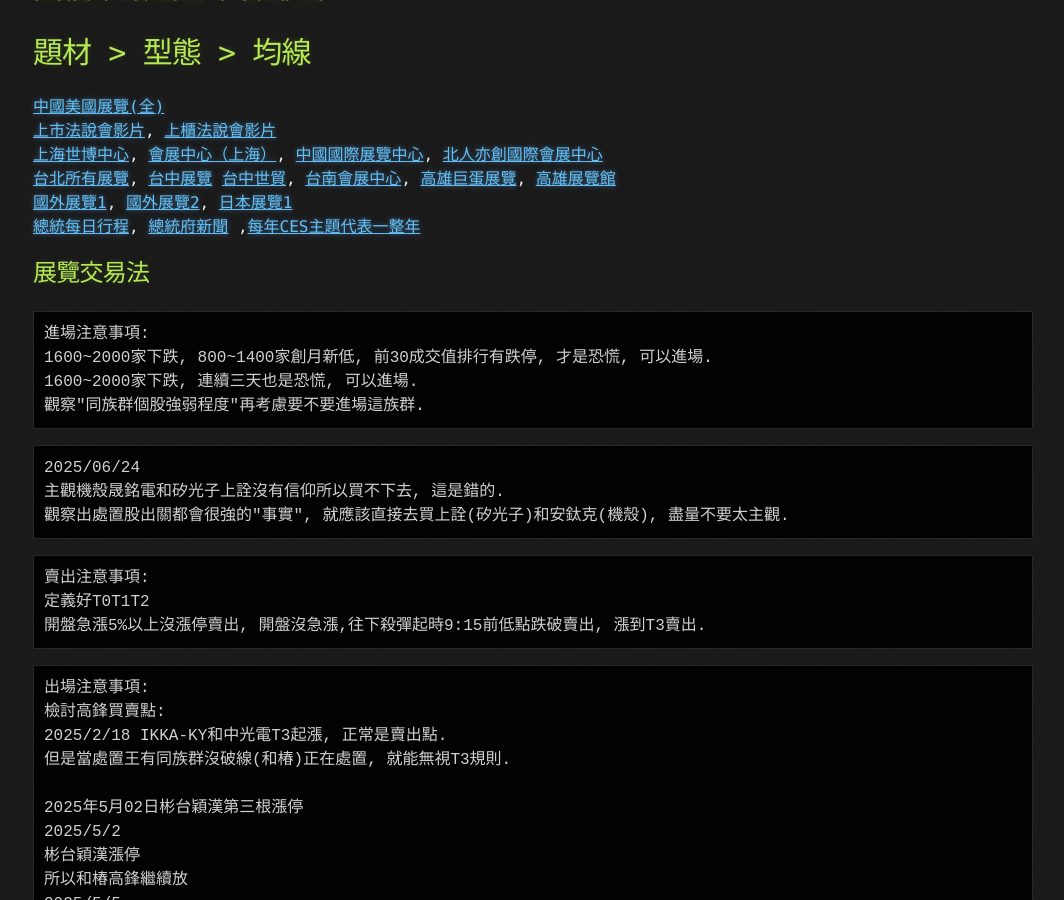
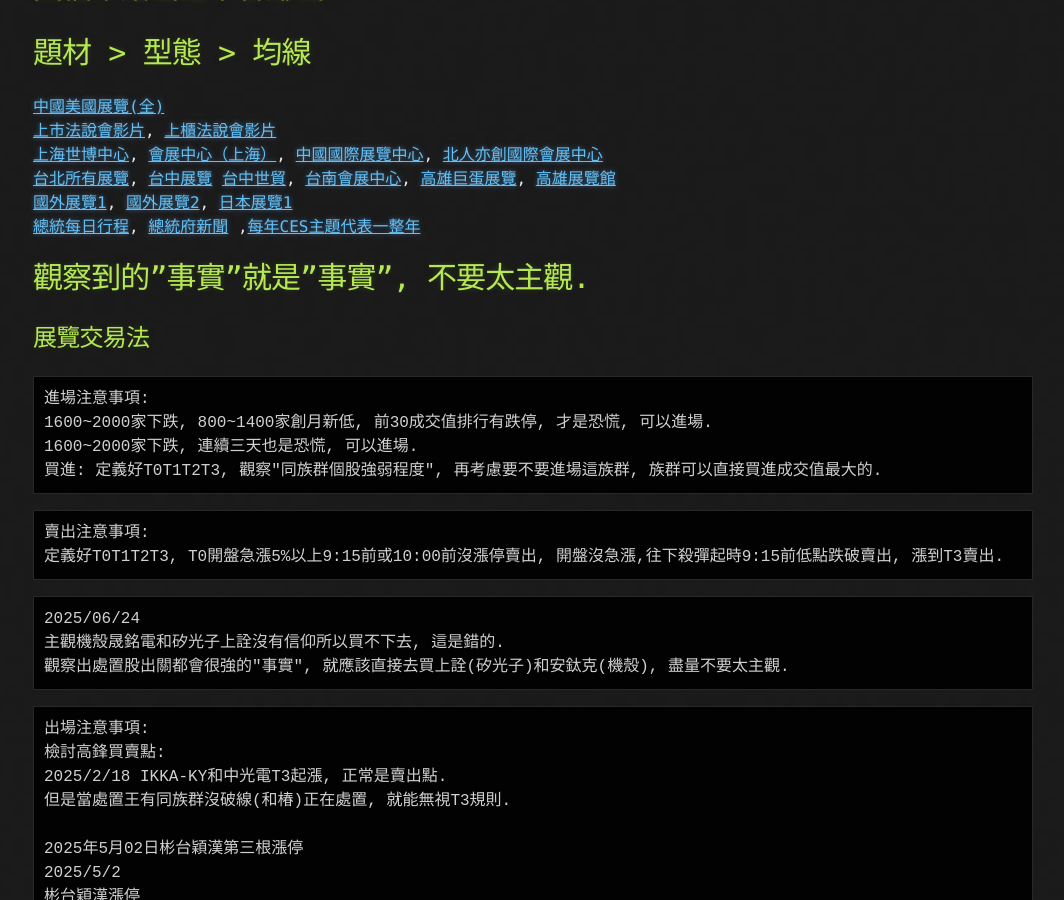
Before and after one commit to lepg5487/Stock_God, a Jekyll site: the page built from experience.md, in a window 1280 px wide and 900 px high, scrolled down 268 px. Shown: the whole window, without its empty margins (107-1171 px from the left). Built offline with Jekyll 4.4.1, drawn with Linux system fonts in a browser that asks for light colours; our own code applies the rules of GitHub Pages for plain Markdown files.

Commit message:
Update experience.md

````diff
--- a/experience.md
+++ b/experience.md
@@ -13,24 +13,24 @@ layout: testlayouts
 [總統每日行程](https://www.president.gov.tw/Page/37), [總統府新聞](https://www.president.gov.tw/Page/35?DeteailNo=1&Mode=L) ,[每年CES主題代表一整年](https://www.ces.tech/media/news/press-releases.aspx)
 
 
-
+# 觀察到的"事實"就是"事實", 不要太主觀.
 ## 展覽交易法
 ```
 進場注意事項:
 1600~2000家下跌, 800~1400家創月新低, 前30成交值排行有跌停, 才是恐慌, 可以進場.
 1600~2000家下跌, 連續三天也是恐慌, 可以進場.
-觀察"同族群個股強弱程度"再考慮要不要進場這族群.
+買進: 定義好T0T1T2T3, 觀察"同族群個股強弱程度", 再考慮要不要進場這族群, 族群可以直接買進成交值最大的.
+```
+```
+賣出注意事項:
+定義好T0T1T2T3, T0開盤急漲5%以上9:15前或10:00前沒漲停賣出, 開盤沒急漲,往下殺彈起時9:15前低點跌破賣出, 漲到T3賣出.
 ```
 ```
 2025/06/24
 主觀機殼晟銘電和矽光子上詮沒有信仰所以買不下去, 這是錯的.
 觀察出處置股出關都會很強的"事實", 就應該直接去買上詮(矽光子)和安鈦克(機殼), 盡量不要太主觀.
 ```
-```
-賣出注意事項:
-定義好T0T1T2
-開盤急漲5%以上沒漲停賣出, 開盤沒急漲,往下殺彈起時9:15前低點跌破賣出, 漲到T3賣出.
-```
+
 
 ```
 出場注意事項:
````
